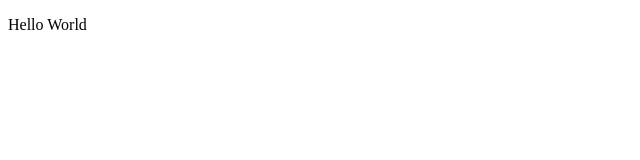
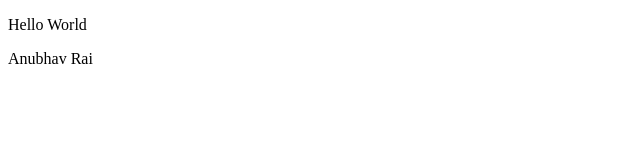
Before and after one commit to s-nashit/quad, a plain HTML site: page index.html in a window 1280 px wide. Shown: the full height of the page, 0-640 px from the left. Drawn offline with Linux system fonts and the light colour scheme.

Commit message:
Added name Anubhav

```diff
--- a/index.html
+++ b/index.html
@@ -7,5 +7,6 @@
   </head>
   <body>
     <p>Hello World</p>
+    <p>Anubhav Rai</p>
   </body>
 </html>
```
